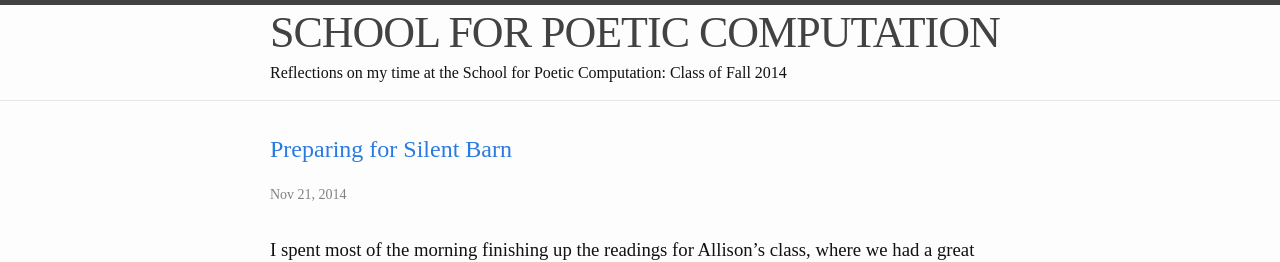
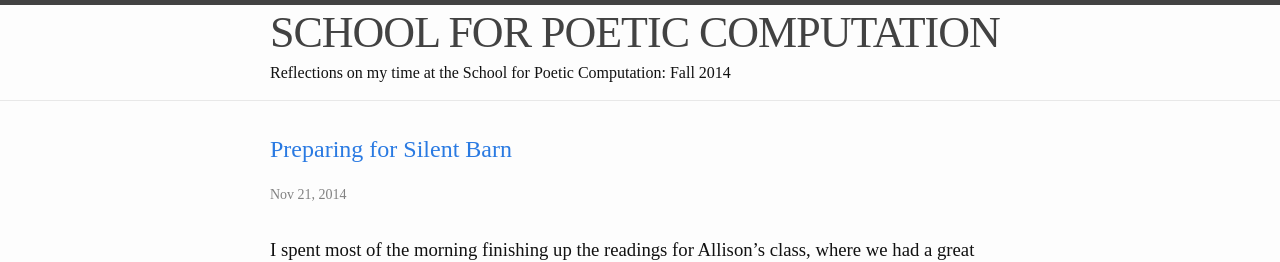
Before and after one commit to paigederaedt/blog, a Jekyll site: the page built from index.html, in a window 1280 px wide and 900 px high. Shown: the top 262 px of the window. Built offline with Jekyll 4.4.1, drawn with Linux system fonts in a browser that asks for light colours; the list of posts is cut into pages by our own code; some of the changed text lies outside the part shown.

Commit message:
style changes

```diff
--- a/_config.yml
+++ b/_config.yml
@@ -2,7 +2,7 @@
 title: SCHOOL FOR POETIC COMPUTATION
 email: paigederaedt@gmail.com
 description: > # this means to ignore newlines until "baseurl:"
-  Reflections on my time at the School for Poetic Computation: Class of Fall 2014
+  Reflections on my time at the School for Poetic Computation: Fall 2014
 baseurl: "/blog" # the subpath of your site, e.g. /blog/
 url: "http://paigederaedt.github.io" # the base hostname & protocol for your site
 twitter_username: paigederaedt
```
